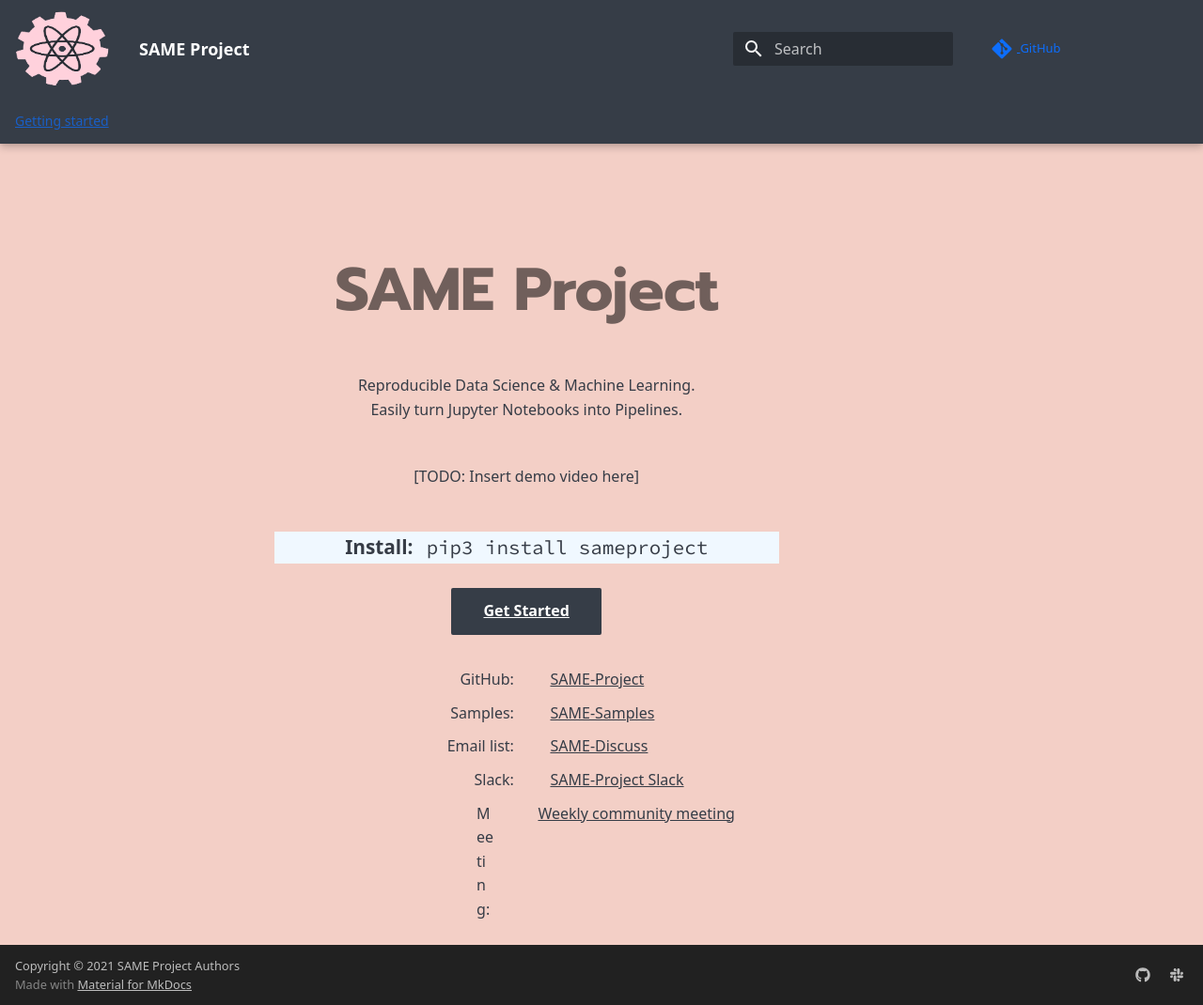
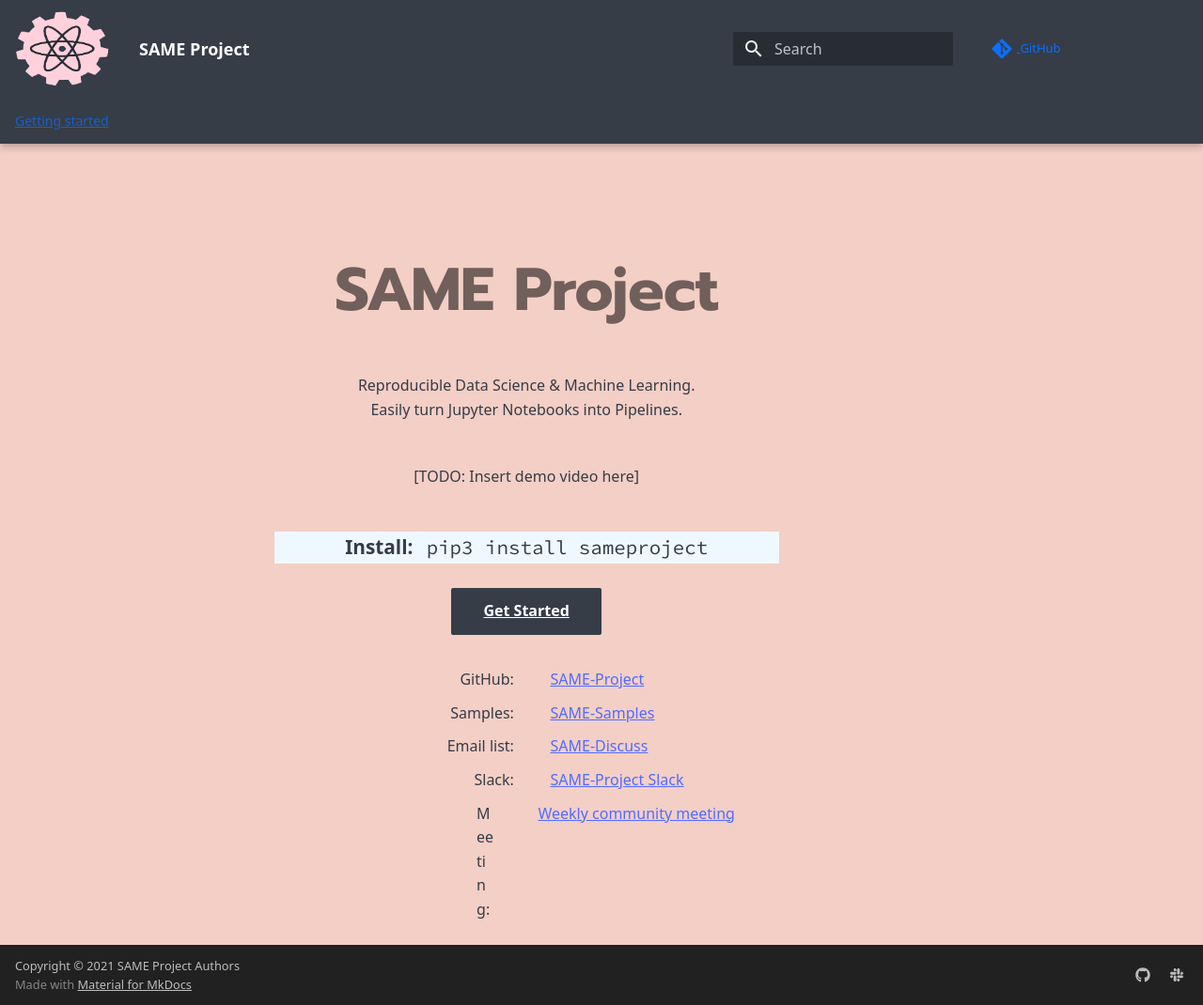
Before and after one commit to js-ts/same-mkdocs, an MkDocs documentation site: the page built from docs/index.md, in a window 1280 px wide and 1070 px high. Shown: the whole window at 94% size. Built offline with MkDocs 1.6.1 and Material for MkDocs 9.7.7, drawn with Linux system fonts in a browser that asks for light colours; comment, search, counter and statistics services are not loaded.

Commit message:
Update extra.css

```diff
--- a/docs/stylesheets/extra.css
+++ b/docs/stylesheets/extra.css
@@ -7,6 +7,10 @@
 
 .md-clipboard {
   color: var(--md-primary-fg-color);
+}
+
+.md-typeset a, .md-typeset a:hover {
+    color: var(--md-accent-fg-color);
 }
 
 .highlight.no-copy .md-clipboard {
```
